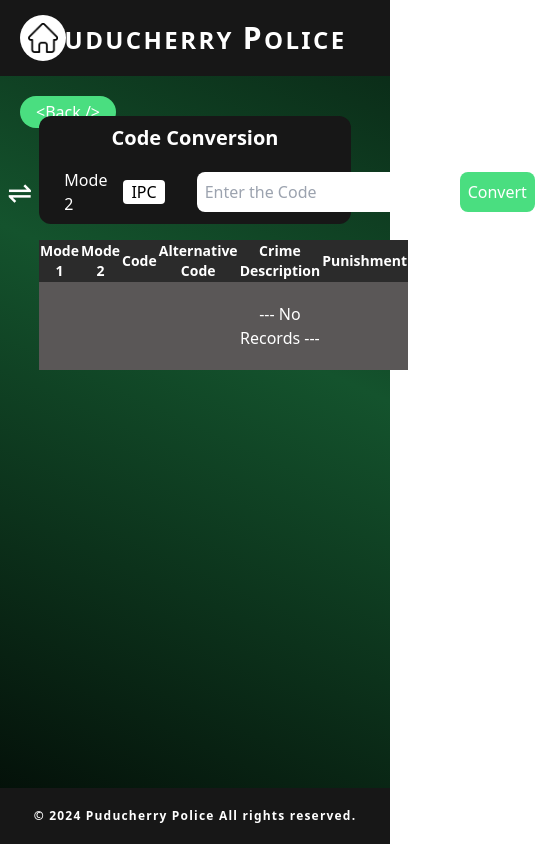
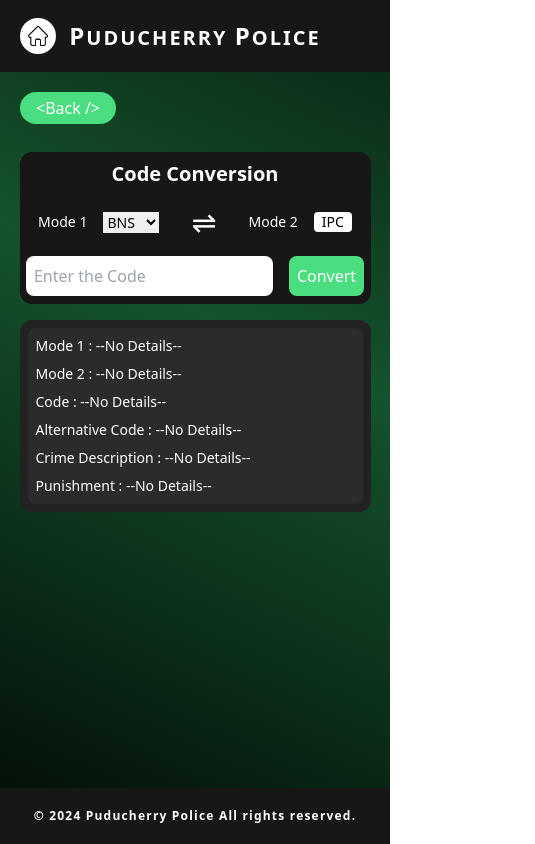
Before and after one commit to Shefaoudeen/Police_ChatBot, a React (Vite) app: page /conversion in a window 390 px wide. Shown: the whole page, 535 px wide, since content can reach past the window. Built offline with nearby package versions, Linux system fonts and the light colour scheme.

Commit message:
mobile responsive

```diff
--- a/src/Layout/Navbar.jsx
+++ b/src/Layout/Navbar.jsx
@@ -21,12 +21,12 @@
         }`}
       >
         <Link to="/">
-          <img src={Home} className="max-w-[30px]" alt="" />
+          <img src={Home} className="max-w-[30px] max-md:max-w-[20px]" alt="" />
         </Link>
       </div>
-      <h1 className="text-2xl font-semibold  tracking-widest p-5">
-        <span className="text-3xl">P</span>UDUCHERRY{" "}
-        <span className="text-3xl">P</span>OLICE
+      <h1 className="text-2xl font-semibold  tracking-widest p-5 max-md:text-xl">
+        <span className="text-3xl max-md:text-2xl">P</span>UDUCHERRY{" "}
+        <span className="text-3xl max-md:text-2xl">P</span>OLICE
       </h1>
     </div>
   );
--- a/src/Pages/Conversion.jsx
+++ b/src/Pages/Conversion.jsx
@@ -85,12 +85,13 @@
           </button>
         </div>
       </div>
-      <div className="flex flex-col gap-4 max-w-[80%] min-w-[80%] items-center">
+      <div className="flex flex-col gap-4 max-w-[80%] min-w-[80%] items-center max-md:pt-10 max-md:min-w-[90%]">
         <div className="bg-[#171717] px-8 py-2 rounded-xl flex flex-col items-center gap-4 w-full sticky top-[50px]">
           <h1 className="text-xl font-bold">Code Conversion</h1>
-          <div className="flex items-center gap-8">
+          <div className="flex gap-4 items-center max-md:flex-col">
+            <div className="flex items-center gap-8 max-md:text-sm">
               <div className="flex gap-4 items-center">
-              <label>Mode 1</label>
+                <label className="w-max">Mode 1</label>
                 <select
                   name="code1"
                   id="code1"
@@ -114,9 +115,10 @@
                 </h1>
               </div>
               <div className="flex gap-4 items-center">
-              <label>Mode 2</label>
+                <label className="w-max">Mode 2</label>
                 <div className="bg-white text-black px-2 rounded">
                   {modes[mode2 - 1]}
+                </div>
               </div>
             </div>
             <div className="flex gap-4">
@@ -140,8 +142,67 @@
         </div>
 
         <div className="flex flex-1 flex-col w-full">
+          <div className="md:hidden bg-[#222222] flex flex-col gap-4 p-2 text-sm rounded-xl">
+            {submitted ? (
+              responses?.map((ele, index) =>
+                ele?.result?.responses?.map((subele) => (
+                  <div className="bg-[#2b2b2b] p-2 flex flex-col gap-2 rounded-lg">
+                    <h1>Mode 1 : {modes[ele?.mode1 - 1]}</h1>
+                    <h1>Mode 2 : {modes[ele?.mode2 - 1]}</h1>
+                    <h1>
+                      Code :{" "}
+                      {ele?.type == 1
+                        ? subele?.bns_section ||
+                          subele?.bnss_section ||
+                          subele?.bsa_section
+                        : subele?.ipc_section ||
+                          subele?.iea_section ||
+                          subele?.crpc_section}
+                    </h1>
+                    <h1>
+                      Alternative Code :{" "}
+                      {ele?.type == 1
+                        ? subele?.ipc_section ||
+                          subele?.iea_section ||
+                          subele?.crpc_section
+                        : subele?.bns_section ||
+                          subele?.bnss_section ||
+                          subele?.bsa_section}
+                    </h1>
+                    <h1>Crime Description : {subele?.crime_description}</h1>
+                    <h1>
+                      Punishment :{" "}
+                      <ul>
+                        <li>
+                          {subele?.ipc_punishment}
+                          {subele?.iea_punishment}
+                          {subele?.crpc_punishment}
+                        </li>
+                        <li>
+                          {subele?.bns_punishment}
+                          {subele?.bnss_punishment}
+                          {subele?.bsa_punishment}
+                        </li>
+                      </ul>
+                    </h1>
+                  </div>
+                ))
+              )
+            ) : (
+              <div className="bg-[#2b2b2b] p-2 flex flex-col gap-2 rounded-lg">
+                <h1>Mode 1 : --No Details--</h1>
+                <h1>Mode 2 : --No Details--</h1>
+                <h1>Code : --No Details--</h1>
+                <h1>Alternative Code : --No Details--</h1>
+                <h1>Crime Description : --No Details--</h1>
+                <h1>Punishment : --No Details--</h1>
+              </div>
+            )}
+          </div>
           <table
-            className={`text-center ${submitted ? "border-separate" : ""}`}
+            className={`text-center ${
+              submitted ? "border-separate" : ""
+            } max-md:hidden`}
           >
             <tr className="bg-[#2b2b2b] text-sm">
               <th className="w-[7.5%]">Mode 1</th>
--- a/src/Pages/GetSectionDetails.jsx
+++ b/src/Pages/GetSectionDetails.jsx
@@ -71,7 +71,7 @@
           {"<Back />"}
         </button>
       </div>
-      <h1 className="font-medium text-2xl">
+      <h1 className="font-medium text-2xl max-md:text-sm text-center">
         {modesName[Number(section_id) - 1]} - Sub Section{" "}
         {datas?.sub_section_id}
       </h1>
@@ -197,7 +197,7 @@
           </div>
         </div>
       ) : (
-        <div className="bg-[#292929] w-[50%] p-8 text-xl rounded-xl flex flex-col gap-5 ">
+        <div className="bg-[#292929] w-[50%] p-8 text-xl rounded-xl flex flex-col gap-5 max-md:w-[80%]">
           <div className="bg-[#8f8f8f] min-w-[20%] max-w-[20%] min-h-[30px] rounded-xl msgBox" />
           <div className="flex flex-col gap-5 items-end">
             <div className="bg-[#8f8f8f] min-w-[90%] max-w-[90%] min-h-[30px] rounded-xl msgBox" />
--- a/src/Pages/InteractiveSession.jsx
+++ b/src/Pages/InteractiveSession.jsx
@@ -57,8 +57,8 @@
   };
 
   return (
-    <div className="flex flex-col justify-center items-center w-full relative ">
-      <div className="w-[75%] relative">
+    <div className="flex flex-col justify-center items-center w-full h-screen relative">
+      <div className="w-[75%] relative min-h-[50vh]">
         <div className="py-5 flex flex-col gap-6">
           {responses.map((ele, index) => (
             <div className="flex flex-col gap-4">
@@ -81,7 +81,8 @@
             </div>
           ))}
         </div>
-        <div className="sticky bottom-[50px] bg-opacity-50">
+      </div>
+      <div className="sticky bottom-[100px] bg-opacity-50 w-[75%] max-md:w-[90%]">
         <div className="px-5 py-4 flex gap-8 bg-[#171717]/65 rounded-xl">
           <input
             type="text"
@@ -98,7 +99,6 @@
         </div>
       </div>
     </div>
-    </div>
   );
 };
 
--- a/src/Pages/KnowAll.jsx
+++ b/src/Pages/KnowAll.jsx
@@ -42,9 +42,9 @@
           {"<Back />"}
         </button>
       </div>
-      <div className="flex flex-col w-[75%] items-center gap-8 ">
+      <div className="flex flex-col w-[75%] max-md:w-[100%] items-center gap-8 max-md:gap-5 max-md:pt-8">
         <h1 className="text-3xl poppins-regular">Important Sections</h1>
-        <div className="flex gap-8">
+        <div className="flex gap-8 max-md:gap-5">
           <button
             className={`${
               modeSeleted === 1 ? "bg-green-400" : "bg-[#171717]"
@@ -72,13 +72,13 @@
             BSA
           </button>
         </div>
-        <div className="text-center w-[75%]">
+        <div className="text-center w-[75%] max-md:w-[100%] flex flex-col items-center justify-center">
           <h1>
             <h1 className="font-bold text-xl pb-10">
               {modesName[modeSeleted - 1]}
             </h1>
           </h1>
-          <div className="flex flex-col gap-5 w-full max-md:w-[90%]">
+          <div className="flex flex-col gap-5 w-full max-md:w-[95%]">
             {modeSeleted === 3
               ? BSA?.sections?.map((ele, ind) => (
                   <div
@@ -149,14 +149,14 @@
                     <div
                       key={ind}
                       className="bg-[#292929] text-xl max-md:text-sm p-5 transition-all duration-200
-          rounded-3xl flex justify-between items-center border hover:border-green-400"
+          rounded-3xl flex justify-between items-center border gap-4 hover:border-green-400"
                     >
-                      <h1>{ele.Section}</h1>
+                      <h1 className="text-start">{ele.Section}</h1>
                       <div className="bg-white hover:bg-green-400 cursor-pointer transition-all duration-200 rounded-full w-[30px] h-[30px] text-[#292929] flex justify-center items-center font-extrabold">
                         <Link
                           to={`/knowAllDetail/${modeSeleted}_${ele.Section_id}`}
                         >
-                          <img src={arrow} />
+                          <img src={arrow} className="min-w-[30px]" />
                         </Link>
                       </div>
                     </div>
--- a/src/Pages/Landing.jsx
+++ b/src/Pages/Landing.jsx
@@ -4,21 +4,21 @@
 const Landing = () => {
   return (
     <div className="flex justify-center items-center w-full">
-      <div className="flex flex-col items-center gap-8">
-        <h1 className="text-slate-200 max-md:text-xs max-md:w-[75%]">
+      <div className="flex flex-col items-center gap-8 text-center">
+        <h1 className="text-slate-200 max-md:text-sm max-md:pt-10 max-md:w-[75%]">
           Hi I'm JAC. Your jucial companion.{" "}
         </h1>
-        <h1 className="text-6xl text-center leading-12 tracking-tight poppins-medium ">
+        <h1 className="text-6xl text-center leading-12 tracking-tight poppins-medium max-md:text-2xl">
           Get answers. Find Justice.
           <br /> Be more responsible.
         </h1>
-        <h1 className="text-xl poppins-extralight">
+        <h1 className="text-xl poppins-extralight max-md:text-sm max-md:px-5">
           This system designed to support legal professionals, courts, or
           individuals in handling judicial processes
         </h1>
 
-        <div className="flex flex-col items-center gap-4  p-6 rounded-2xl max-w-[80%] text-justify ">
-          <div className="flex  gap-8 flex-row">
+        <div className="flex flex-col items-center gap-4  p-6 rounded-2xl max-w-[80%] max-md:max-w-[90%] text-justify ">
+          <div className="flex  gap-8 flex-row max-md:flex-col">
             <div className="bg-[#292929]  text-xl rounded-xl  cursor-pointer hover:bg-black duration-200 transition-all flex-1 border border-green-400 hover:border-2 ease-linear">
               <Link
                 to={"/conversion"}
```
Lines whose indentation alone changed are shown as unchanged.
